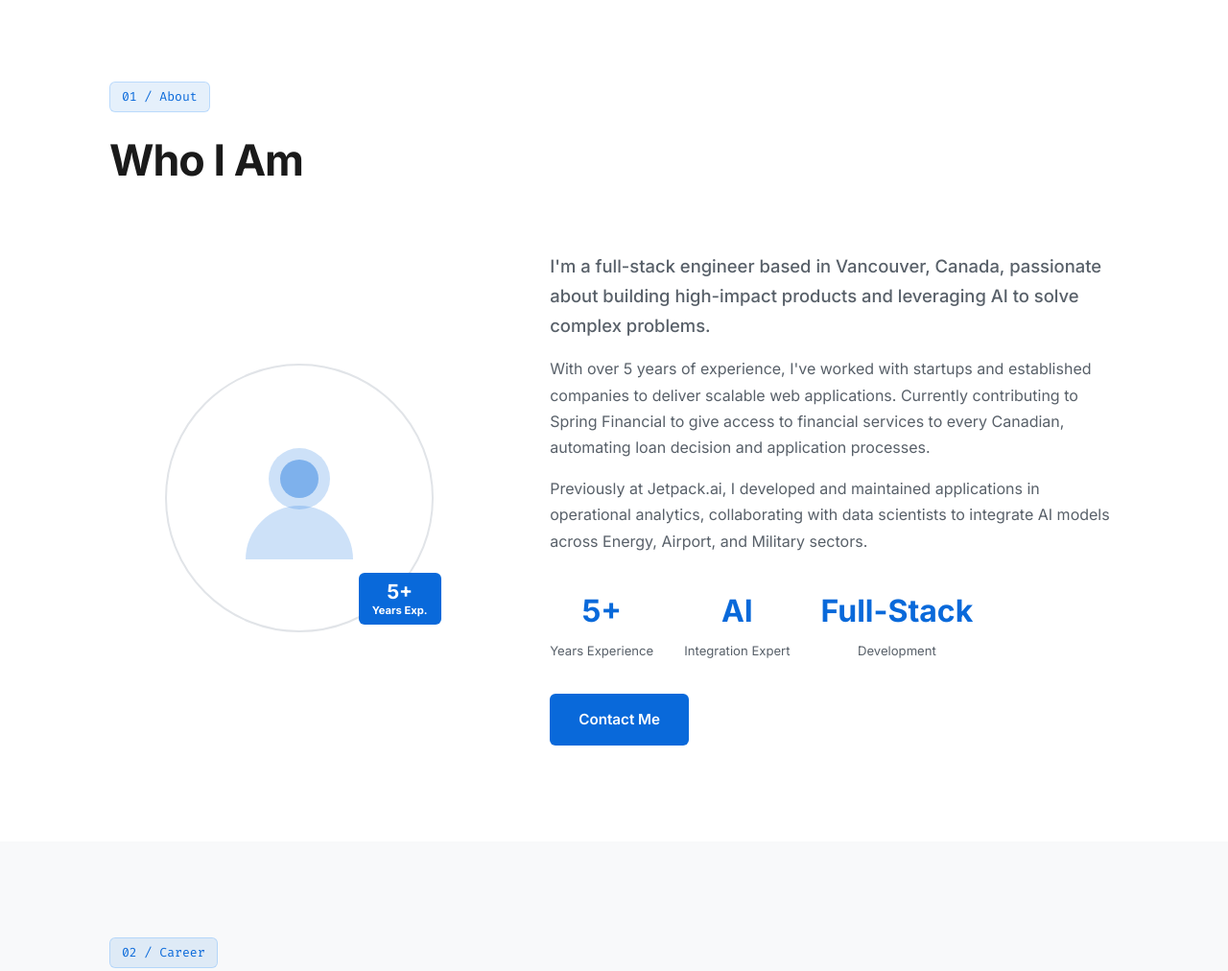
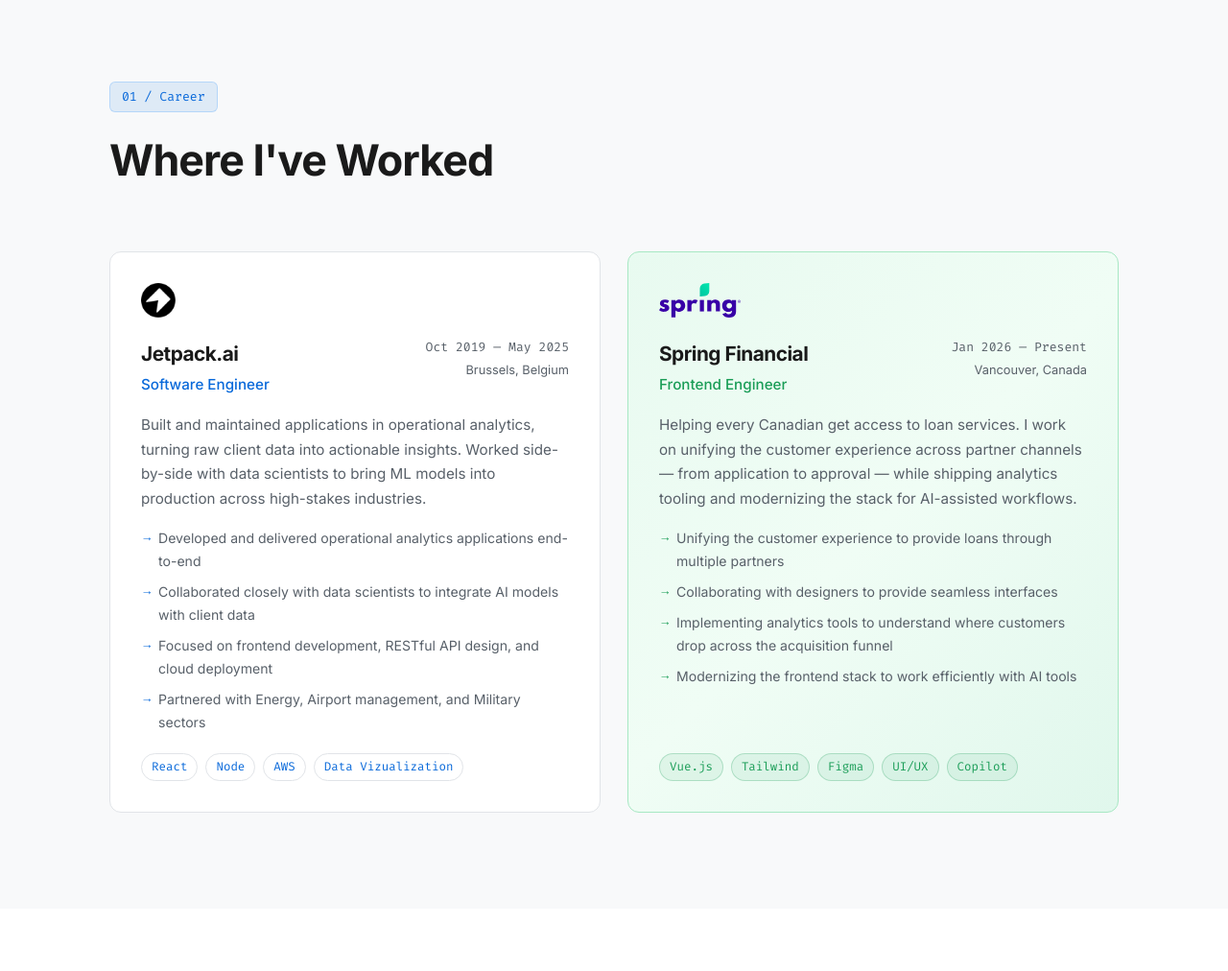
Before and after one commit to antoriche/personal-website, a plain HTML site: page index.html in a window 1280 px wide. Shown: the part 860-1872 px from the top of the page at 96% size. Drawn offline with Linux system fonts and the light colour scheme.

Commit message:
remove about section

```diff
--- a/index.html
+++ b/index.html
@@ -20,7 +20,6 @@
         <span></span><span></span><span></span>
       </button>
       <ul class="nav__links" id="navLinks">
-        <li><a href="#about">About</a></li>
         <li><a href="#career">Career</a></li>
         <li><a href="#skills">Skills</a></li>
         <li><a href="#projects">Projects</a></li>
@@ -67,67 +66,9 @@
       </div>
     </div>
     <div class="hero__scroll">
-      <a href="#about" aria-label="Scroll down">
+      <a href="#career" aria-label="Scroll down">
         <div class="hero__scroll-icon"></div>
       </a>
-    </div>
-  </section>
-
-  <!-- ABOUT -->
-  <section class="section" id="about">
-    <div class="container">
-      <div class="section__header">
-        <span class="section__tag">01 / About</span>
-        <h2 class="section__title">Who I Am</h2>
-      </div>
-      <div class="about__grid">
-        <div class="about__image-wrap">
-          <div class="about__image">
-            <div class="about__image-placeholder">
-              <svg viewBox="0 0 200 200" fill="none" xmlns="http://www.w3.org/2000/svg">
-                <circle cx="100" cy="75" r="40" fill="var(--accent)" opacity="0.2"/>
-                <circle cx="100" cy="75" r="25" fill="var(--accent)" opacity="0.4"/>
-                <path d="M30 180c0-38.66 31.34-70 70-70s70 31.34 70 70" fill="var(--accent)" opacity="0.2"/>
-              </svg>
-            </div>
-            <div class="about__image-badge">
-              <span>5+</span>
-              <small>Years Exp.</small>
-            </div>
-          </div>
-        </div>
-        <div class="about__text">
-          <p class="about__lead">
-            I'm a full-stack engineer based in Vancouver, Canada, passionate about
-            building high-impact products and leveraging AI to solve complex problems.
-          </p>
-          <p>
-            With over 5 years of experience, I've worked with startups and established
-            companies to deliver scalable web applications. Currently contributing to Spring Financial
-            to give access to financial services to every Canadian, automating loan decision and
-            application processes.
-          </p>
-          <p>
-            Previously at Jetpack.ai, I developed and maintained applications in operational analytics,
-            collaborating with data scientists to integrate AI models across Energy, Airport, and Military sectors.
-          </p>
-          <div class="about__facts">
-            <div class="about__fact">
-              <strong>5+</strong>
-              <span>Years Experience</span>
-            </div>
-            <div class="about__fact">
-              <strong>AI</strong>
-              <span>Integration Expert</span>
-            </div>
-            <div class="about__fact">
-              <strong>Full-Stack</strong>
-              <span>Development</span>
-            </div>
-          </div>
-          <a href="mailto:antoriche.ar@gmail.com" class="btn btn--primary">Contact Me</a>
-        </div>
-      </div>
     </div>
   </section>
 
@@ -135,7 +76,7 @@
   <section class="section section--alt" id="career">
     <div class="container">
       <div class="section__header">
-        <span class="section__tag">02 / Career</span>
+        <span class="section__tag">01 / Career</span>
         <h2 class="section__title">Where I've Worked</h2>
       </div>
       <div class="career__grid">
@@ -215,7 +156,7 @@
   <section class="section" id="skills">
     <div class="container">
       <div class="section__header">
-        <span class="section__tag">03 / Skills</span>
+        <span class="section__tag">02 / Skills</span>
         <h2 class="section__title">What I Work With</h2>
       </div>
       <div class="skills__grid">
@@ -295,7 +236,7 @@
   <section class="section section--alt" id="projects">
     <div class="container">
       <div class="section__header">
-        <span class="section__tag">04 / Projects</span>
+        <span class="section__tag">03 / Projects</span>
         <h2 class="section__title">Featured Work</h2>
       </div>
       <div class="projects__grid">
@@ -376,7 +317,7 @@
   <section class="section" id="contact">
     <div class="container">
       <div class="section__header">
-        <span class="section__tag">05 / Contact</span>
+        <span class="section__tag">04 / Contact</span>
         <h2 class="section__title">Let's Work Together</h2>
       </div>
       <div class="contact__grid">
```
Also changed, not shown: .playwright-cli/page-2026-03-03T16-40-30-675Z.png (added), .playwright-cli/page-2026-03-03T16-41-36-334Z.png (added), 5 other files.
